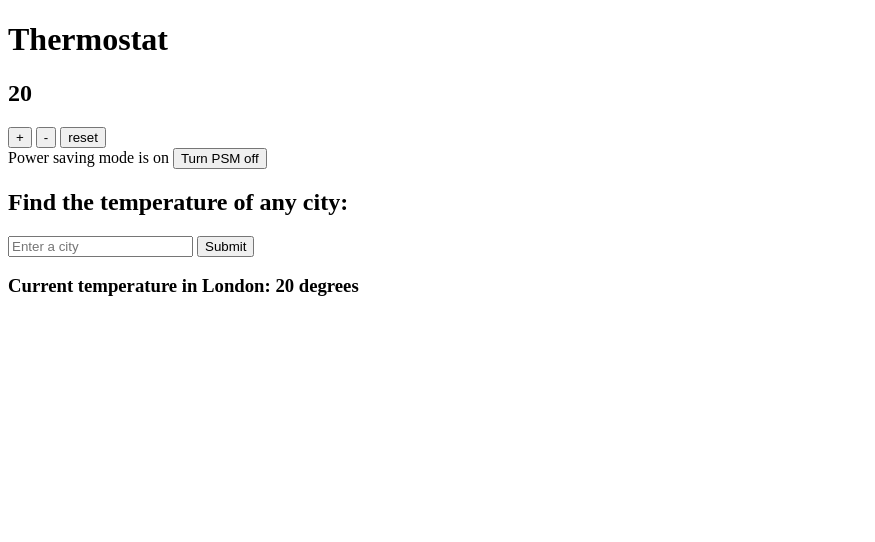
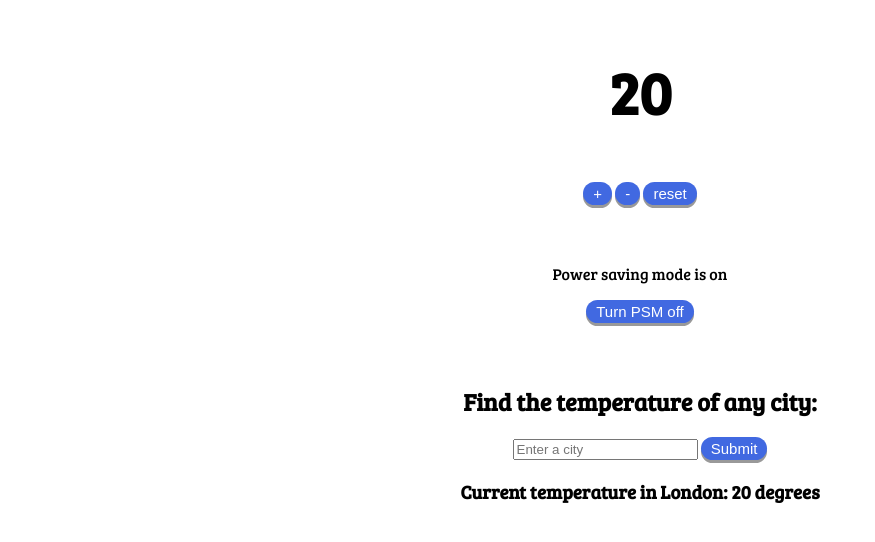
Before and after one commit to riyadattani/thermostat_JS, a plain HTML site: page index.html in a window 1280 px wide. Shown: the whole page, without its empty margins (0-875 px from the left). Drawn offline with nearby package versions, Linux system fonts and the light colour scheme; no server answers.

Commit message:
added minimal styling

```diff
--- a/index.html
+++ b/index.html
@@ -2,35 +2,46 @@
 <html>
 
   <head>
-    <h1>Thermostat</h1>
-    <script src="https://ajax.googleapis.com/ajax/libs/jquery/3.3.1/jquery.min.js"></script>
-    <script src="https://code.jquery.com/jquery-3.1.1.min.js"></script>
+    <title>Thermostat</title>
   </head>
 
+  <script src="https://ajax.googleapis.com/ajax/libs/jquery/3.3.1/jquery.min.js"></script>
+  <script src="https://code.jquery.com/jquery-3.1.1.min.js"></script>
+  <script src="src/thermostat.js"></script>
+  <script src="interface.js"></script>
+  <link rel="stylesheet" href="style/stylesheet.css"></link>
+
   <body>
-    <section class="temperature-buttons">
-      <h2 id="temperature"></h2>
-      <p>
-        <button id="temperature-up">+</button>
-        <button id="temperature-down">-</button>
-        <button id="temperature-reset">reset</button> <br>
-        Power saving mode is <span id="power-saving-status">on</span>
-        <button id="psm-switch">Turn PSM <span id="power-saving-button">off</span></button>
-      </p>
+
+    <section class="temperature-settings">
+      <div class="temp">
+        <h2 id="temperature"></h2>
+      </div>
+      <div class="temp-buttons">
+        <button class="buttons" id="temperature-up">+</button>
+        <button class="buttons" id="temperature-down">-</button>
+        <button class="buttons" id="temperature-reset">reset</button> <br>
+      </div>
+        <br>
+        <br>
+        <div class="psm">
+          <p> Power saving mode is <span id="power-saving-status">on</span></p>
+          <button class="buttons" id="psm-switch">Turn PSM <span id="power-saving-button">off</span></button>
+        </div>
     </section>
 
-    <section class = "current-temp">
+    <section>
+      <br>
+      <br>
       <form id="select-city">
-        <h2> Find the temperature of any city: </h2>
+          <h2 class="find-temp" > Find the temperature of any city: </h2>
         <input id="current-city" type="text" placeholder="Enter a city"></input>
-        <input type="submit"></input>
+        <input class="buttons" type="submit"></input>
       </form>
-      <h3>Current temperature in <span id="city">London</span>: <span id="current-temperature">20</span> degrees</h3>
+      <div class="current-temp">
+        <h3>Current temperature in <span id="city">London</span>: <span id="current-temperature">20</span> degrees</h3>
+      </div>
     </section>
-
-    <script src="src/thermostat.js"></script>
-    <script src="interface.js"></script>
-    <link rel="stylesheet" href="style/stylesheet.css"></link>
   </body>
 
 </html>
--- a/style/stylesheet.css
+++ b/style/stylesheet.css
@@ -1,3 +1,43 @@
+
+@import url("https://fonts.googleapis.com/css?family=Bree+Serif");
+
+body {
+  color: black;
+  background-color: white;
+  margin: auto;
+  width: 50%;
+  text-align: center;
+  font-size: 100%;
+  font-family: 'Bree Serif', serif;
+}
+
+p {
+
+}
+
+.temp {
+  font-weight: bold;
+  font-size: 40px;
+}
+
+.buttons {
+  padding: 3px 10px;
+  font-size: 15px;
+  text-align: center;
+  cursor: pointer;
+  outline: none;
+  color: white;
+  background-color: royalblue;
+  border: none;
+  border-radius: 15px;
+  box-shadow: 0 3px #999;
+}
+
+.buttons:hover {background-color: lightblue}
+
+.psm {
+}
+
 .low-usage {
   color: green;
 }
```
Also changed, not shown: package-lock.json (added), 1 other file.
